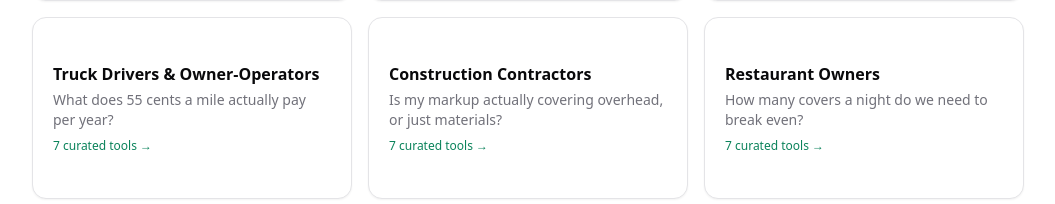
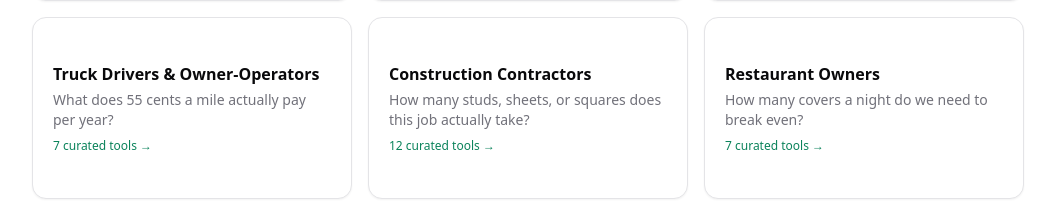
Before and after one commit to LIMENHelix/calcstack, a React (Vite) app: page /for in a window 1280 px wide. Shown: the part 1054-1258 px from the top of the page, without its empty margins (112-1167 px from the left). Built offline with nearby package versions, Linux system fonts and the light colour scheme.

Commit message:
Upgrade construction-contractors persona to feature all 8 takeoff calculators + bid math

```diff
--- a/src/data/personas.ts
+++ b/src/data/personas.ts
@@ -478,35 +478,40 @@ export const PERSONAS: Persona[] = [
   {
     slug: 'construction-contractors',
     job: 'Construction Contractors',
-    title: 'Calculators for Contractors — Bid Math, Break-Even & Equipment Loans',
-    description: 'Free tools for general contractors: bid and margin math, break-even analysis, equipment loan payoff, and percentage calculations for estimates.',
-    hero: 'Contracting is won or lost in the estimate: miss the margin by 5% and a busy year still loses money. These tools keep bids honest, equipment loans visible, and the break-even point in front of you before you sign.',
+    title: 'Calculators for Contractors — Material Takeoffs, Bid Math & Break-Even',
+    description: 'Free tools for general contractors: framing, drywall, roofing, paint, tile, and concrete takeoffs with editable cost layers, plus bid margin, break-even, and equipment loan math.',
+    hero: 'Every bid is two piles of math: what the materials actually take, and what the business actually needs. These tools do both — stud counts and shingle squares with the waste factors built in, then margin, break-even, and equipment payments on the other side of the ledger.',
     questions: [
-      'Is my markup actually covering overhead, or just materials?',
-      'Finance the skid steer or pay cash?',
+      'How many studs, sheets, or squares does this job actually take?',
+      'Is my markup covering overhead, or just materials?',
       'How many jobs a month does this operation need to survive?',
     ],
     calcSlugs: [
+      'framing-calculator',
+      'drywall-calculator',
+      'roofing-calculator',
+      'paint-calculator',
+      'tile-calculator',
+      'concrete-mix-calculator',
+      'road-base-calculator',
+      'driveway-cost-comparison',
       'break-even-calculator',
       'percentage-calculator',
       'loan-payoff-calculator',
-      'roi-calculator',
-      'sales-tax-calculator',
-      'compound-interest-calculator',
-      'savings-goal-calculator',
+      'paycheck-calculator',
     ],
     faq: [
+      {
+        q: 'How do I sanity-check a material takeoff fast?',
+        a: 'Run the quantity calculators before you price: a 20-ft wall at 16" on center is 22 studs with one opening and two corners; a square of roofing is 3 bundles; a yard of concrete covers 81 sq ft at 4 inches. Waste factors are built in — 10% for straight work, 15% for diagonal tile and hip roofs.',
+      },
       {
         q: 'What is the difference between markup and margin?',
         a: 'The most expensive confusion in contracting: 20% markup on $100K of costs is $120K, which is only 16.7% margin. If your overhead runs 15%, that bid clears 1.7 points of profit. The percentage calculator keeps the two straight mid-estimate.',
       },
       {
-        q: 'How do I know if I can afford new equipment?',
-        a: 'Compare the loan payment against the billable revenue the equipment generates, minus its operating cost. The break-even calculator shows how many billable days per month the machine needs just to cover its own payment.',
-      },
-      {
-        q: 'How much working capital should a GC hold?',
-        a: 'A common floor is one to two months of total overhead plus the largest single project\'s cost float — clients pay late, suppliers do not wait. The savings goal calculator converts that number into a per-job set-aside percentage.',
+        q: 'Should I bid cost-plus or fixed price?',
+        a: 'Fixed price wins when your takeoff math is tight — which is what the quantity calculators are for. Cost-plus protects you on undefined scope but caps upside and makes clients nervous. Most established GCs run fixed price on defined scope with a cost-plus rider for unknowns.',
       },
     ],
   },
```
